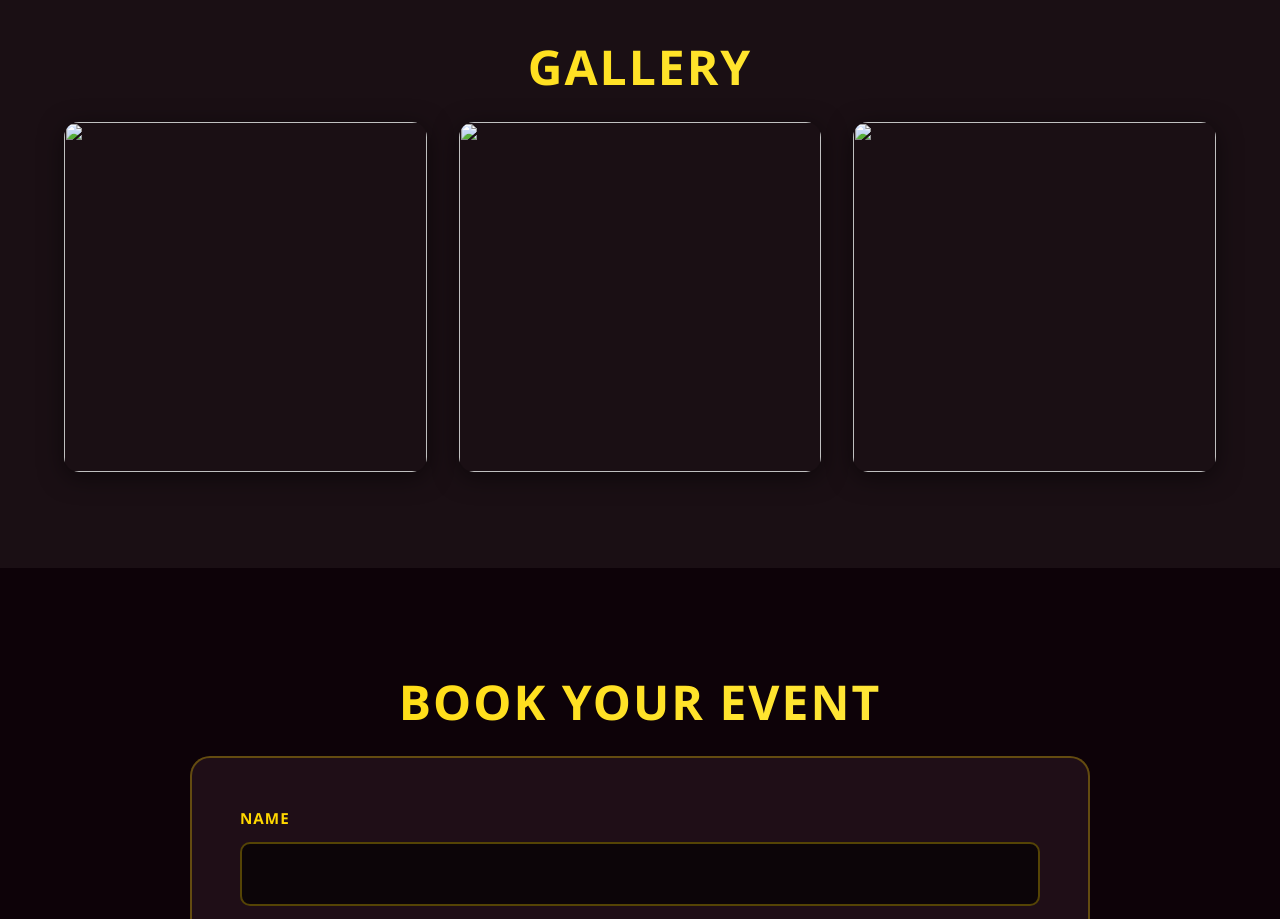
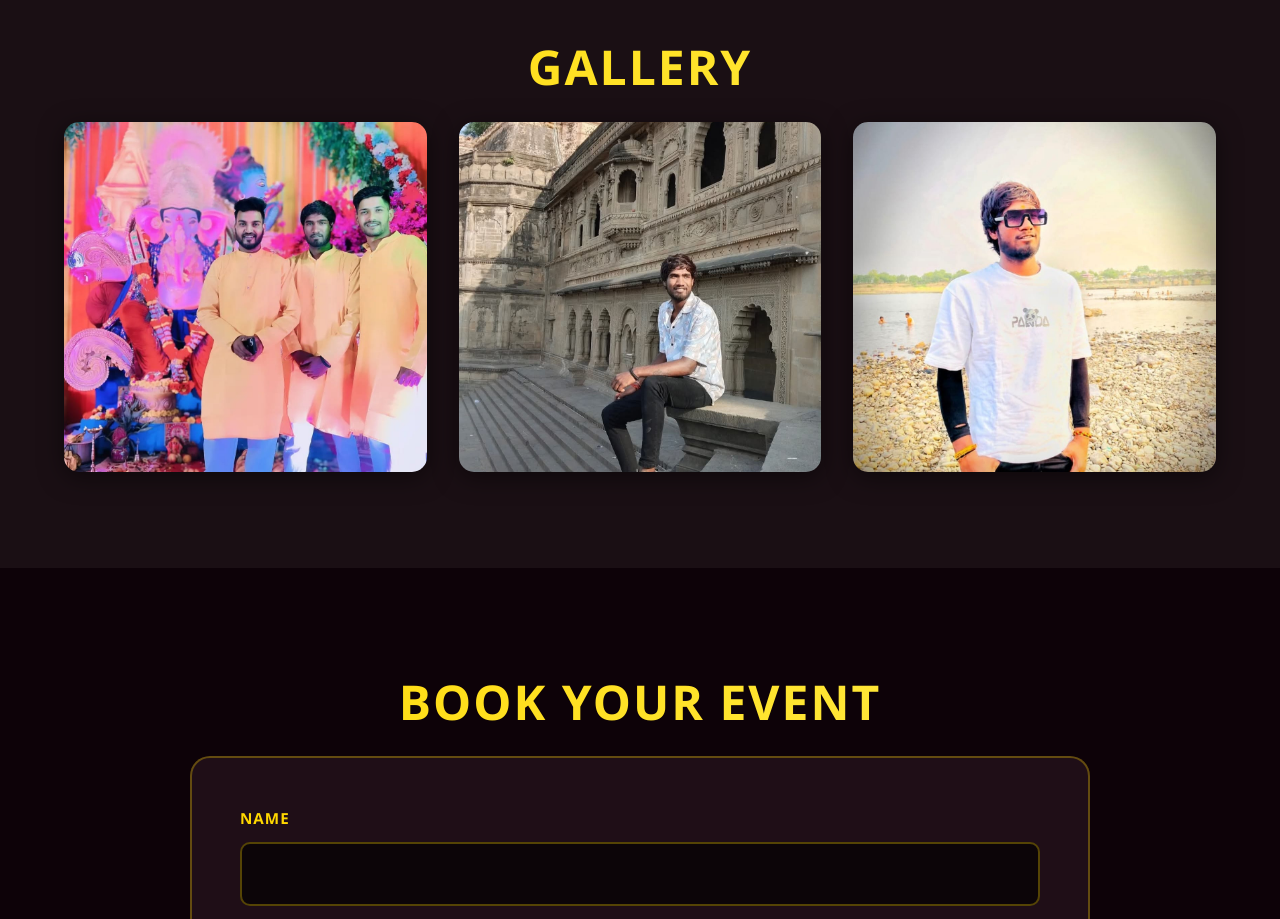
Before and after one commit to guptapiyushraj471-cpu/jitsehs-band, a plain HTML site: page index.html in a window 1280 px wide. Shown: the part 3180-4099 px from the top of the page. Drawn offline with Linux system fonts and the light colour scheme.

Commit message:
Update image source paths in gallery section
Update image source paths in gallery section

```diff
--- a/index.html
+++ b/index.html
@@ -1102,17 +1102,17 @@
 
   <div class="gallery-grid">
     <div class="gallery-item">
-      <img src="img/jiteshpic1.jpeg">
+      <img src="jiteshpic1.jpeg">
       <div class="gallery-overlay"><h4>Wedding Band</h4></div>
     </div>
 
     <div class="gallery-item">
-      <img src="img/jiteshpic2.jpeg">
+      <img src="jiteshpic2.jpeg">
       <div class="gallery-overlay"><h4>Pooja Event</h4></div>
     </div>
 
     <div class="gallery-item">
-      <img src="img/jiteshpic3.jpeg">
+      <img src="jiteshpic3.jpeg">
       <div class="gallery-overlay"><h4>Bhajan Sandhya</h4></div>
     </div>
   </div>
```
